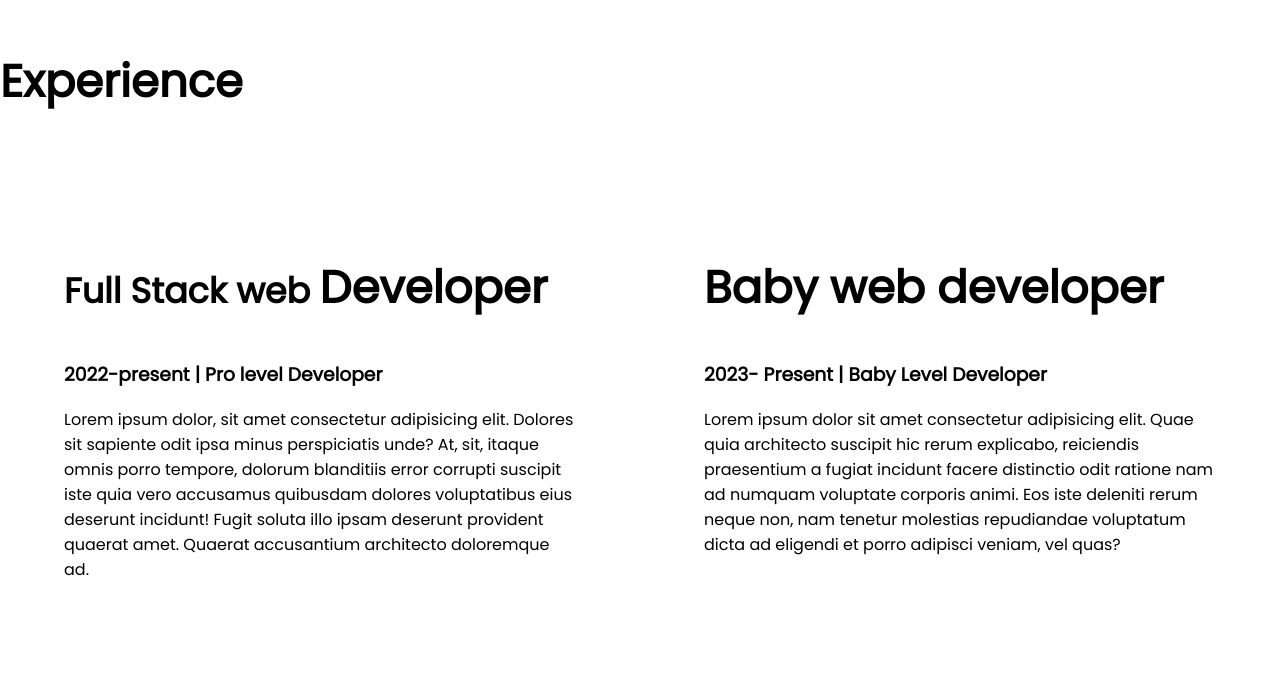
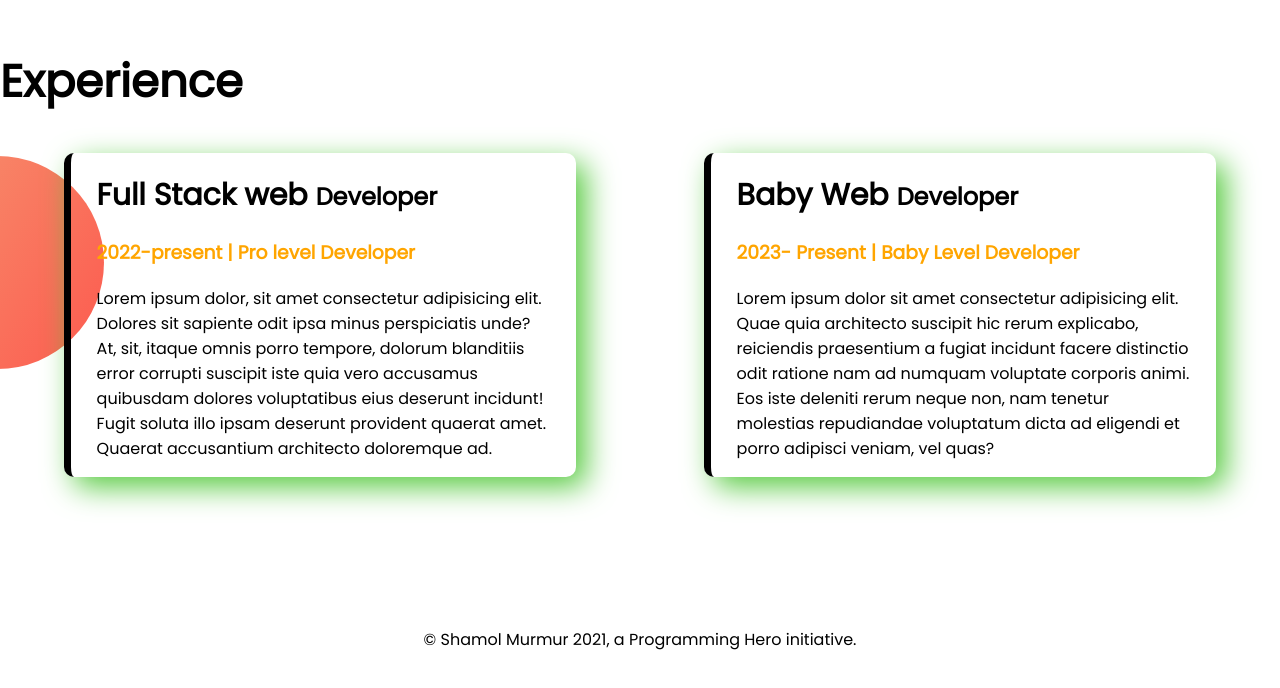
Before and after one commit to shamolbro/developer-protfolio, a plain HTML site: page index.html in a window 1280 px wide. Shown: the part 1447-2135 px from the top of the page. Drawn offline with Linux system fonts and the light colour scheme.

Commit message:
footer add

```diff
--- a/index.html
+++ b/index.html
@@ -43,21 +43,21 @@
             <a class="link-button" target="_blank" href="#">Dawonload Resume</a>
         </div>
     </section>
-    <section class="experience area">
+    <section class="experience-area">
         <h1> Experience</h1>
         <div class="flexible-container">
-            <div class="half-width">
-                <h1> <span class=" size1">Full Stack web </span> Developer</h1>
-                <h3> 2022-present | Pro level Developer</h3>
+            <div id="web-dev" class="exprerince-item">
+                <h2> <span class=" size1">Full Stack web </span> Developer</h2>
+                <h3 class="orange-colour"> 2022-present | Pro level Developer</h3>
                 <p>Lorem ipsum dolor, sit amet consectetur adipisicing elit. Dolores sit sapiente odit ipsa minus
                     perspiciatis unde? At, sit, itaque omnis porro tempore, dolorum blanditiis error corrupti suscipit
                     iste
                     quia vero accusamus quibusdam dolores voluptatibus eius deserunt incidunt! Fugit soluta illo ipsam
                     deserunt provident quaerat amet. Quaerat accusantium architecto doloremque ad.</p>
             </div>
-            <div class="half-width">
-                <h1> Baby web developer</h1>
-                <h3> 2023- Present | Baby Level Developer</h3>
+            <div id="baby-dev" class="exprerince-item">
+                <h2> <span class=" size1">Baby Web </span> Developer</h2>
+                <h3 class="orange-colour"> 2023- Present | Baby Level Developer</h3>
                 Lorem ipsum dolor sit amet consectetur adipisicing elit. Quae quia architecto suscipit hic rerum
                 explicabo,
                 reiciendis praesentium a fugiat incidunt facere distinctio odit ratione nam ad numquam voluptate
@@ -69,6 +69,9 @@
         </div>
 
     </section>
+    <footer>
+        <p>© Shamol Murmur 2021, a Programming Hero initiative.</p>
+    </footer>
 </body>
 
 </html>
--- a/style.css
+++ b/style.css
@@ -16,6 +16,7 @@ h1{
 .half-width{
     width: 50%;
     padding: 5%;
+
 }
 .half-width img{
     width: 80%;
@@ -41,5 +42,35 @@ h1{
     background-position: right;
 }
 .size1{
-    font-size:35px;
+    font-size:30px;
 }
+.exprerince-item{
+    width: 40%;
+    margin-left: 5%;
+    margin-right: 5%;
+    padding-left: 2%;
+    padding-right: 2%;
+    border-radius: 10px;
+    box-shadow: 10px 10px 30px rgb(87, 202, 64);
+    border: 9px rgb(32, 32, 31);
+
+}
+.experience-area{
+    background-image: url(images/exp-bg.png);
+    background-repeat: no-repeat;
+    background-position: left;
+    }
+#web-dev{
+    border-left: 7px solid;
+    border-image: linear-gradien(blue, cyan) ;
+    border-image: 1;
+}
+#baby-dev{
+    border-left: 7px solid;
+    border-image: linear-gradien(rgb(223, 142, 49), rgb(16, 131, 131)) ;
+    border-image: 1;
+
+}
+footer p{
+    text-align: center;
+}
```
